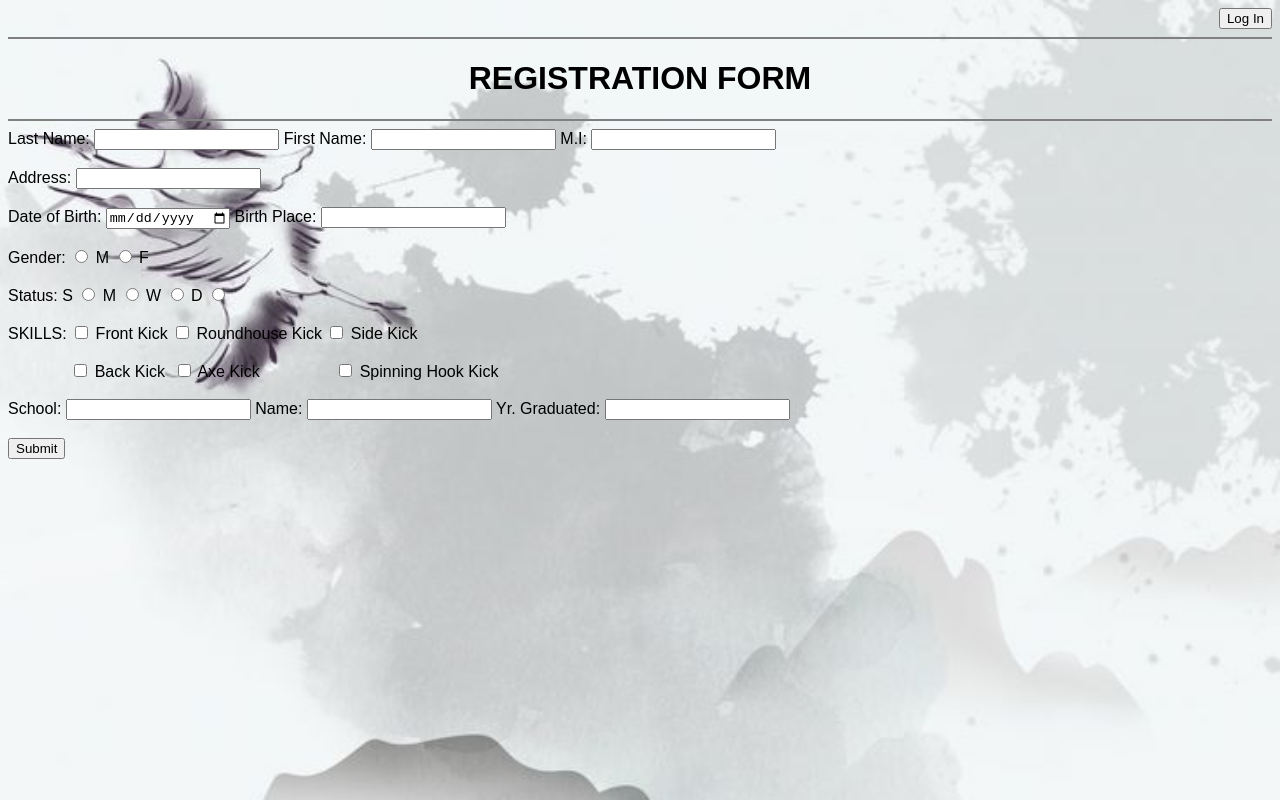
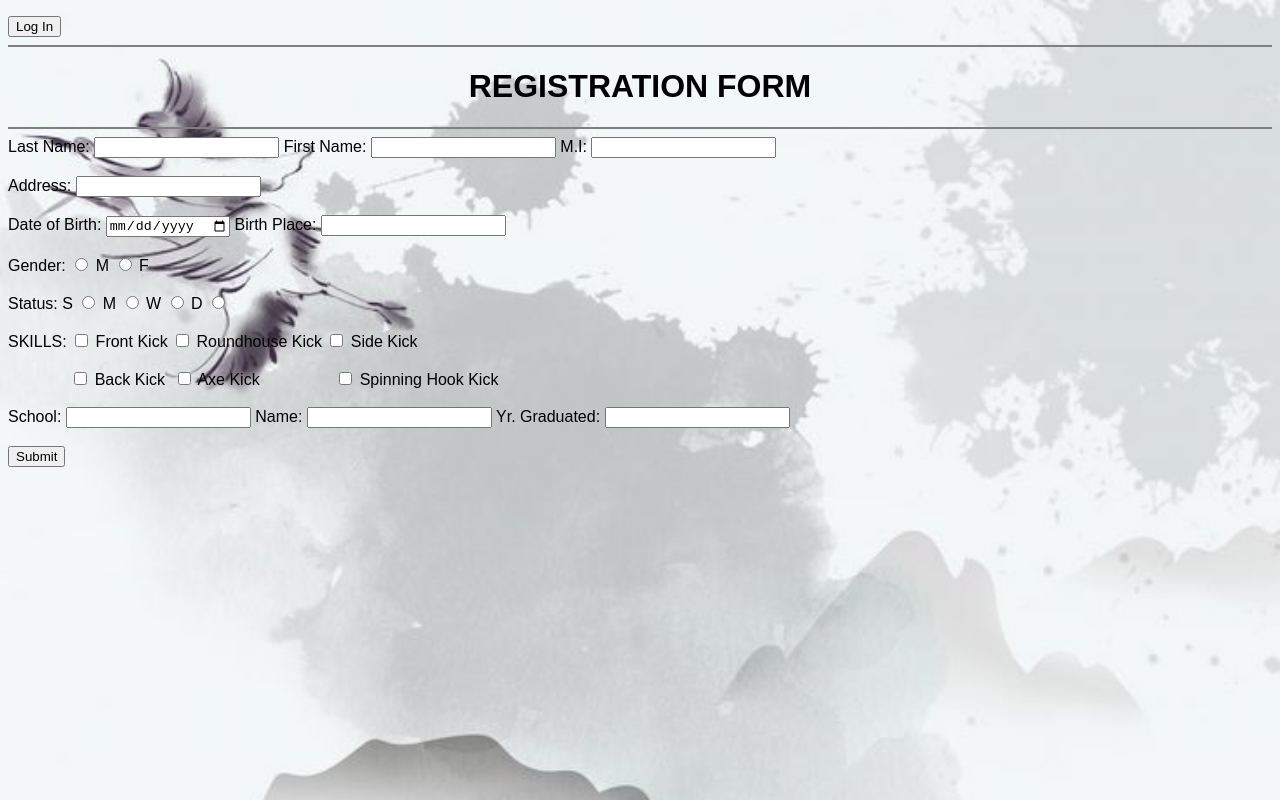
Before and after one commit to ArnoldCampos/camposarnold.github.io, a plain HTML site: page index2.html in a window 1280 px wide. Drawn offline with Linux system fonts and the light colour scheme.

Commit message:
Update index2.html
Signed-off-by: ArnoldCampos <camposarnold78@gmail.com>

```diff
--- a/index2.html
+++ b/index2.html
@@ -13,12 +13,13 @@
     </style>
 </head>
 <body>
-    <form action="index2.html" style="text-align: right;">
+     <p dir="btl"><form action="index2.html">
         <input type="submit" value="Log In">
     </form>
         <hr color="gray">
         <h1 style="text-align: center;">REGISTRATION FORM</h1>
         <hr color="gray">
+        <form action="index3.html" type="GET">
         <label>Last Name:</label>
         <input type="text" name="lastname" required>
         <label>First Name:</label>
@@ -72,7 +73,6 @@
         <label>Yr. Graduated:</label>
         <input type="text" name="yrgraduated" required>
         <br><br>
-        <form action="index3.html">
         <input type="submit" value="Submit">
         </form>
 </body>
```
